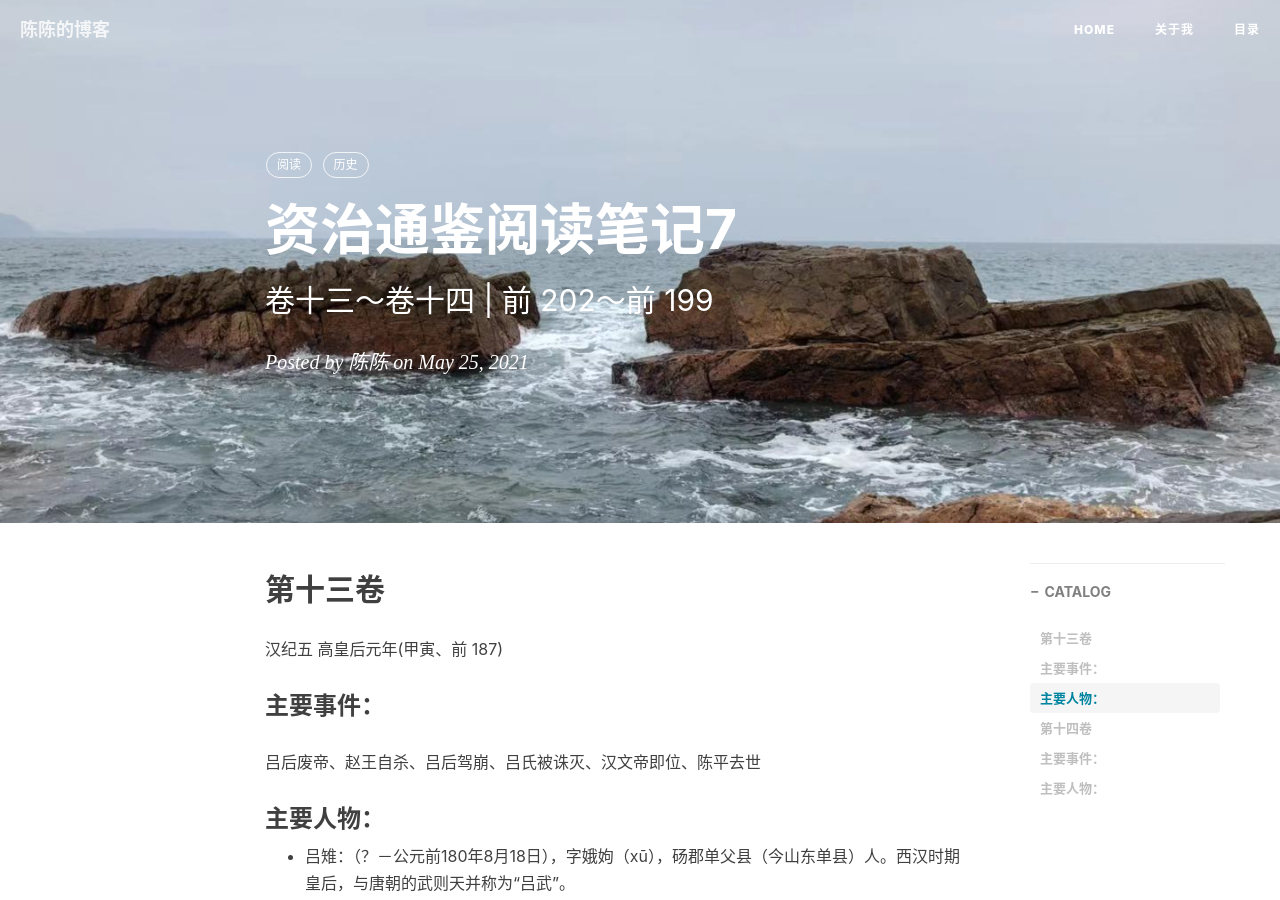
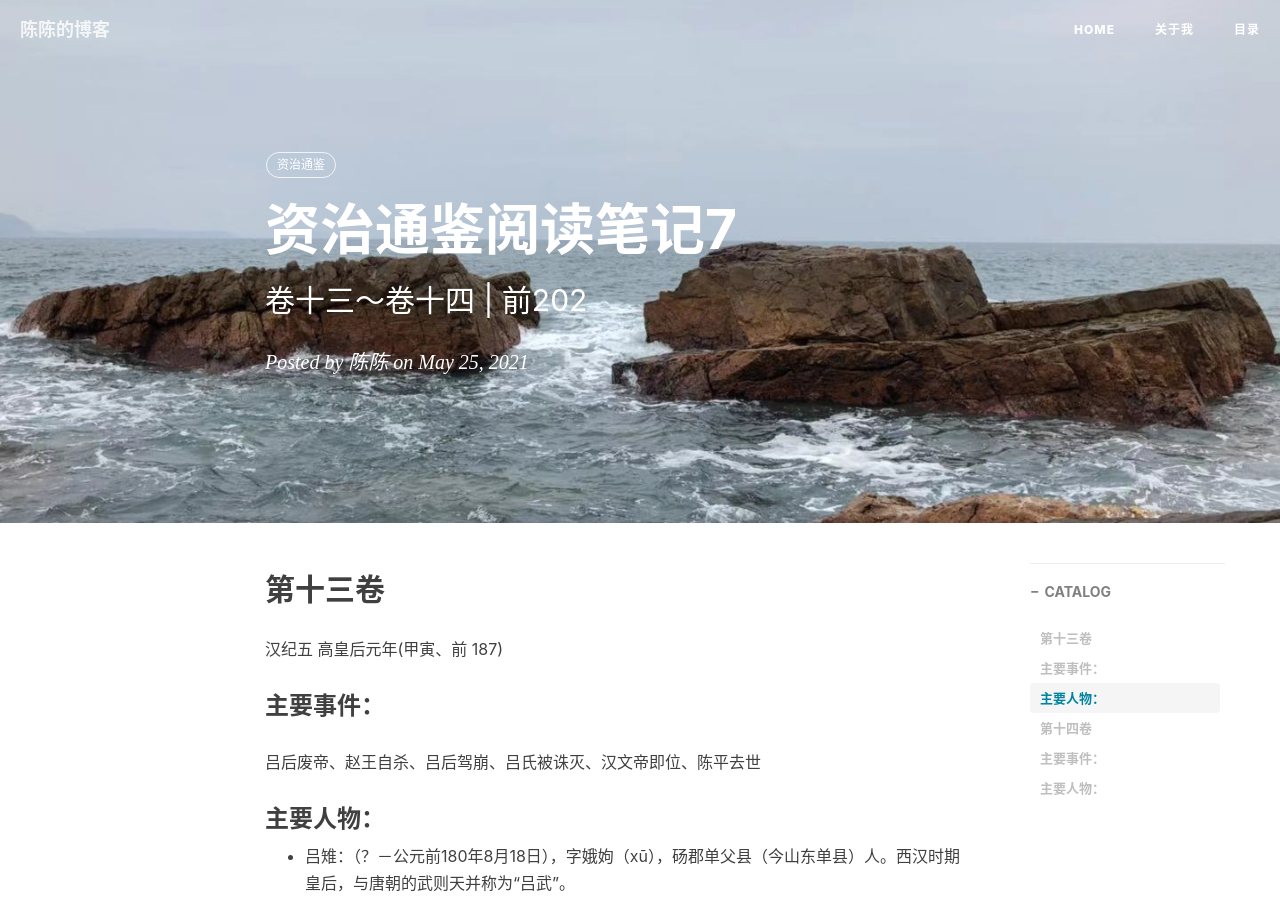
Before and after one commit to chensong212/chensong212.github.io, a Jekyll site: the page built from _posts/2021-05-25-zztj7.md, in a window 1280 px wide and 900 px high. Built offline with Jekyll 4.4.1, drawn with Linux system fonts in a browser that asks for light colours; nearby versions of some CDN libraries; comment, search, counter and statistics services are not loaded.

Commit message:
Update 2021-05-25-zztj7.md

```diff
--- a/_posts/2021-05-25-zztj7.md
+++ b/_posts/2021-05-25-zztj7.md
@@ -1,14 +1,13 @@
 ---
 layout:     post
 title:      资治通鉴阅读笔记7
-subtitle:   卷十三～卷十四 | 前 202～前 199
+subtitle:   卷十三～卷十四 | 前202
 date:       2021-05-25
 author:     陈陈
 header-img:
 catalog: true
 tags:
-    - 阅读
-    - 历史
+    - 资治通鉴
 
 ---
 ## 第十三卷
```
